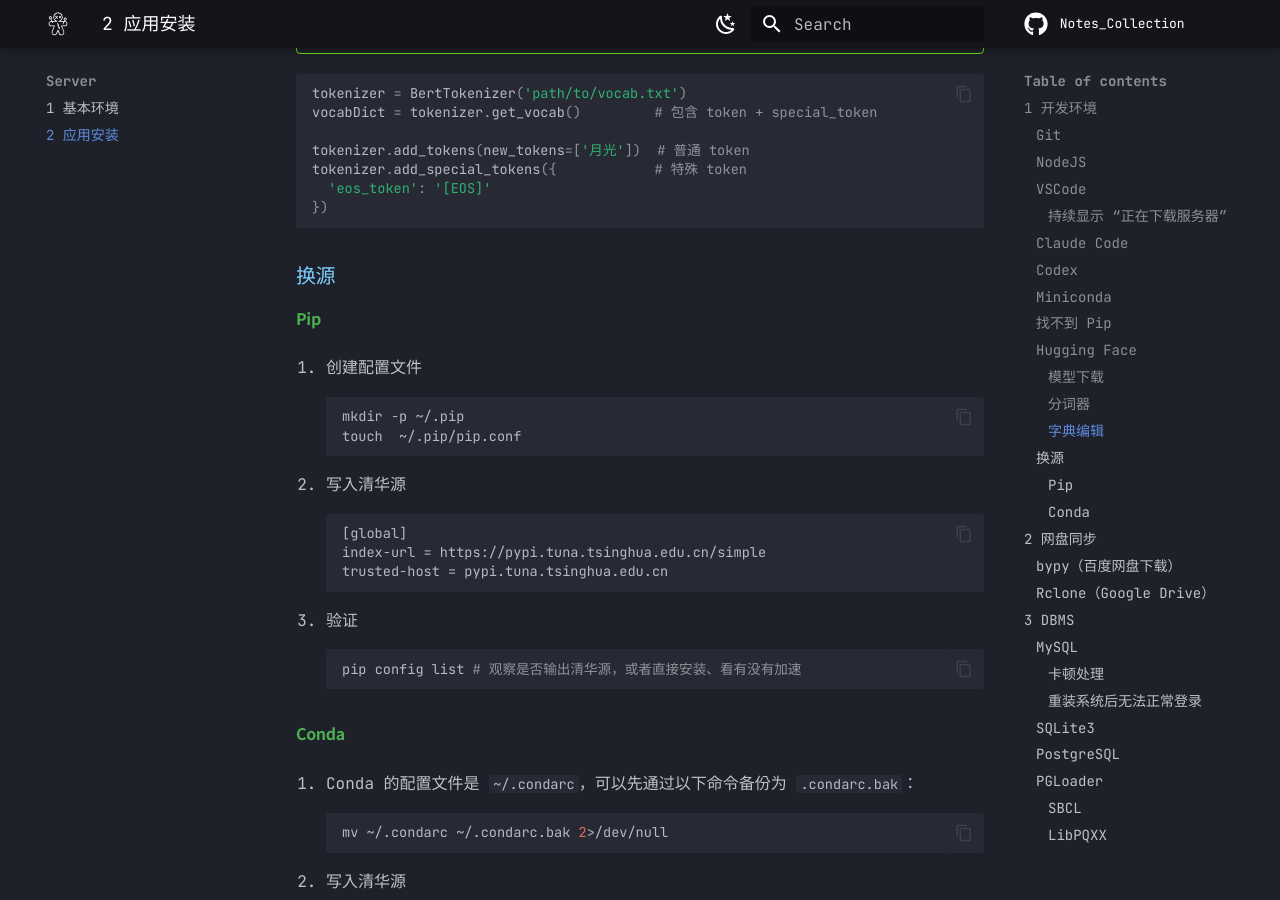
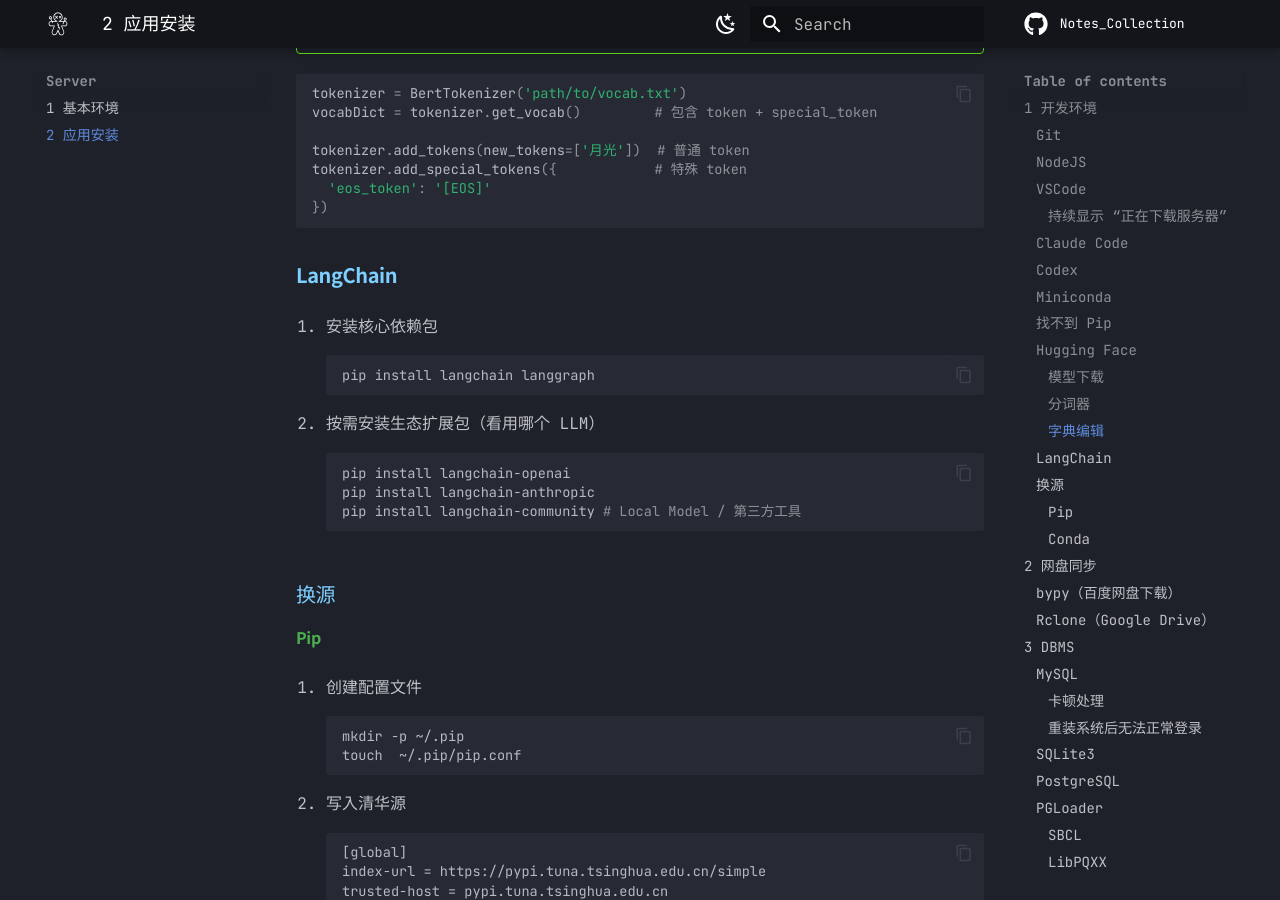
Before and after one commit to triplepiers/Notes_Collection, an MkDocs documentation site: the page built from docs/Nulling/Server/Install_Apps.md, in a window 1280 px wide and 900 px high, scrolled down 8698 px. Built offline with MkDocs 1.6.1 and Material for MkDocs 9.7.7, drawn with Linux system fonts in a browser that asks for light colours; comment, search, counter and statistics services are not loaded; a style sheet for code colours, icons or effects is not loaded.

Commit message:
add: LangChain install & Flutter Init

````diff
--- a/docs/Nulling/Server/Install_Apps.md
+++ b/docs/Nulling/Server/Install_Apps.md
@@ -414,6 +414,23 @@
   'eos_token': '[EOS]'
 })
 ```
+
+### LangChain
+
+
+1. 安装核心依赖包
+
+    ```bash
+    pip install langchain langgraph
+    ```
+
+2. 按需安装生态扩展包（看用哪个 LLM）
+
+    ```bash
+    pip install langchain-openai
+    pip install langchain-anthropic
+    pip install langchain-community # Local Model / 第三方工具
+    ```
 
 ### 换源
 
````
Also changed, not shown: docs/Nulling/Front End/Flutter/Base.md (added, +70 -0 lines).
